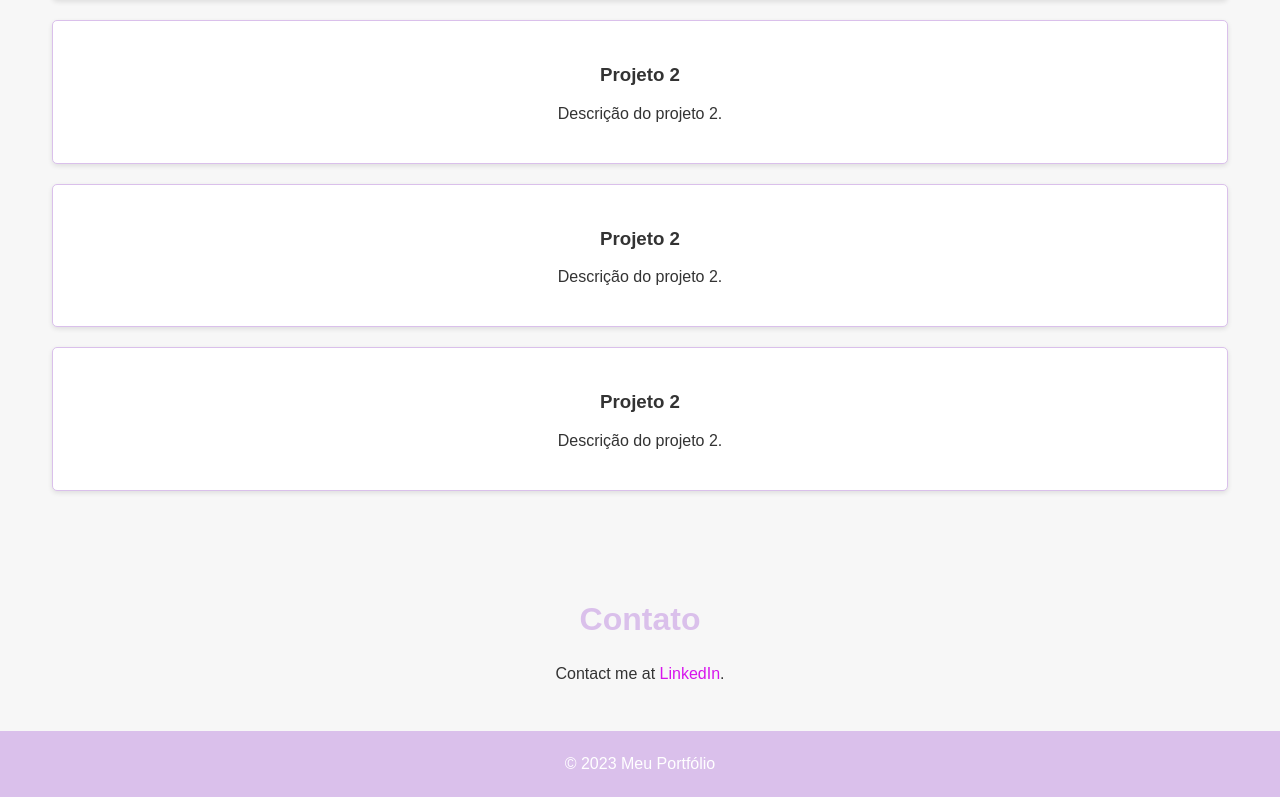
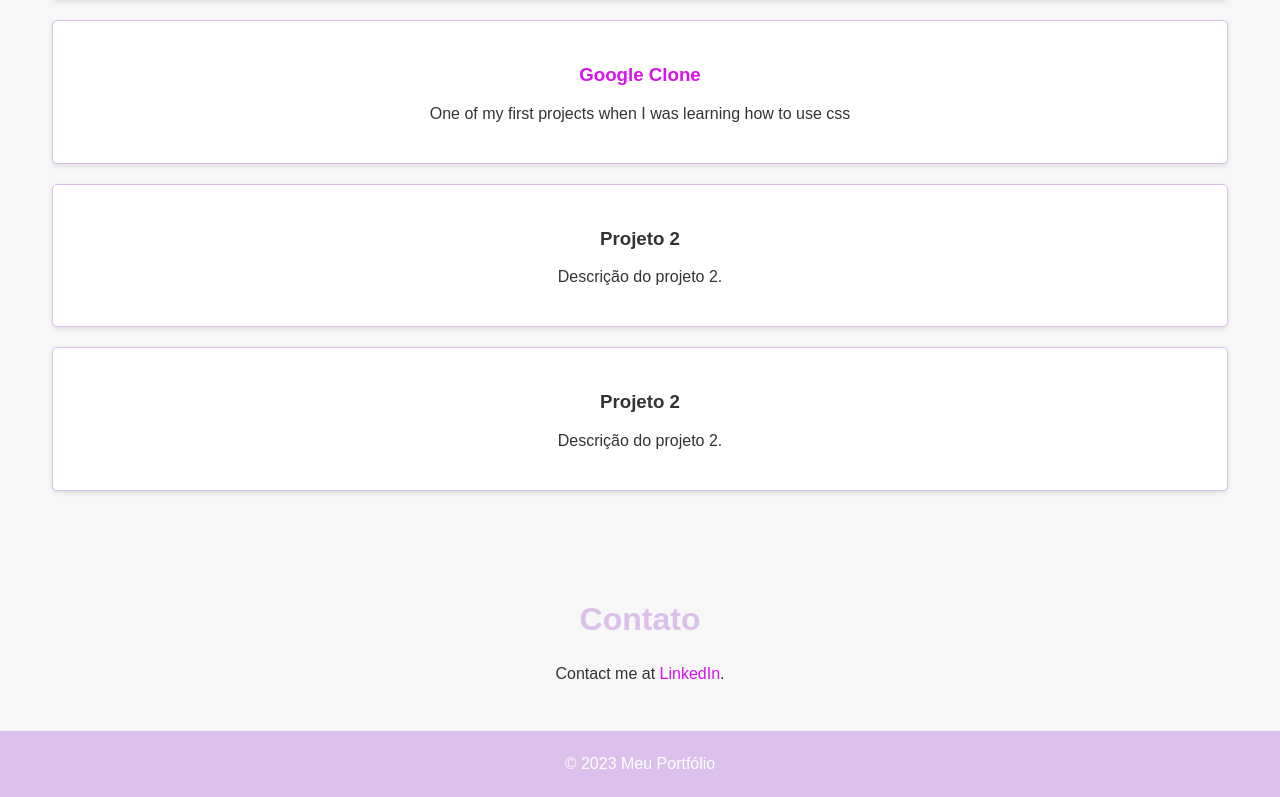
Before and after one commit to LauraSantiag0/Portfolio, a plain HTML site: page index.html in a window 1280 px wide. Shown: the part 1679-2476 px from the top of the page. Drawn offline with Linux system fonts and the light colour scheme.

Commit message:
google clone

```diff
--- a/index.html
+++ b/index.html
@@ -61,8 +61,8 @@
                 This project highlights my proficiency in React and my ability to build functional web applications that prioritize user experience and interactivity.</p>
         </div>
         <div class="project-card">
-            <h3>Projeto 2</h3>
-            <p>Descrição do projeto 2.</p>
+           <a href="https://laurasantiagogoogleclone.netlify.app"><h3>Google Clone</h3></a>
+            <p>One of my first projects when I was learning how to use css</p>
         </div>
         <div class="project-card">
             <h3>Projeto 2</h3>
```
